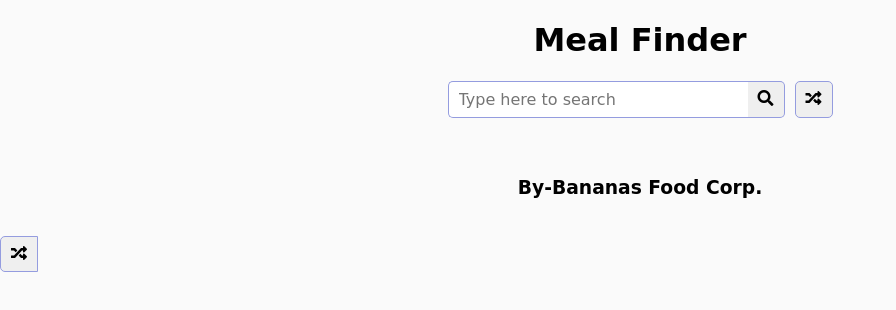
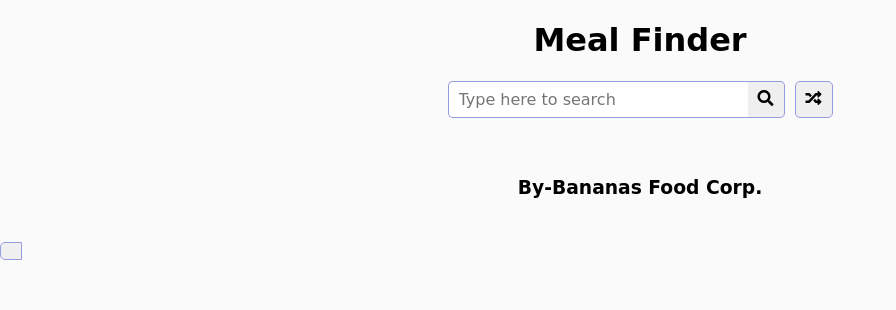
Before and after one commit to M00ntasi-R/Final, a plain HTML site: page index.html in a window 1280 px wide. Shown: the whole page, without its empty margins (0-896 px from the left). Drawn offline with Linux system fonts and the light colour scheme; a web font is replaced by a local one.

Commit message:
show more buton-1

```diff
--- a/index.html
+++ b/index.html
@@ -30,7 +30,6 @@
                 <footer class="footer"><h3>By-Bananas Food Corp.</h3></footer>
         </div>
         <button class="showmore" id="Show More">
-          <i class="fas fa-random"></i>
       </button>
         <script src="script.js" async defer></script>
     </body>
```
